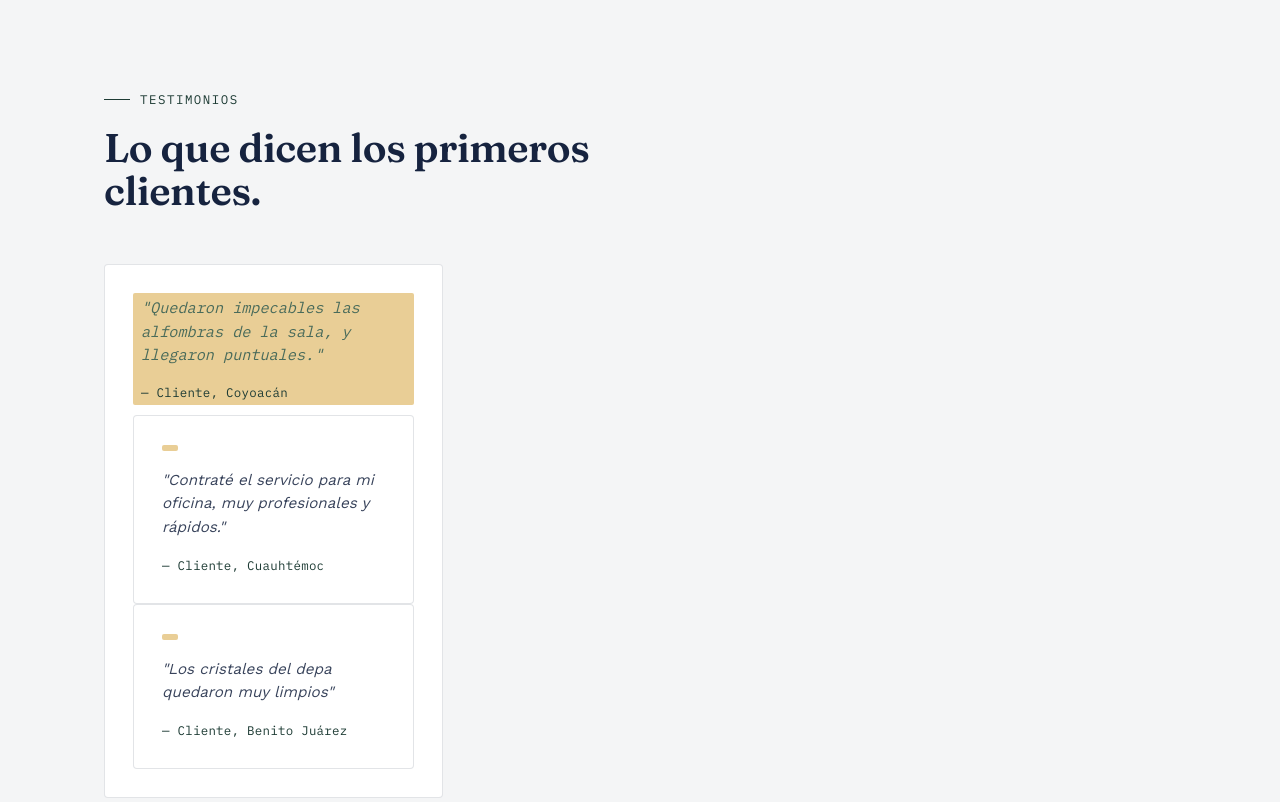
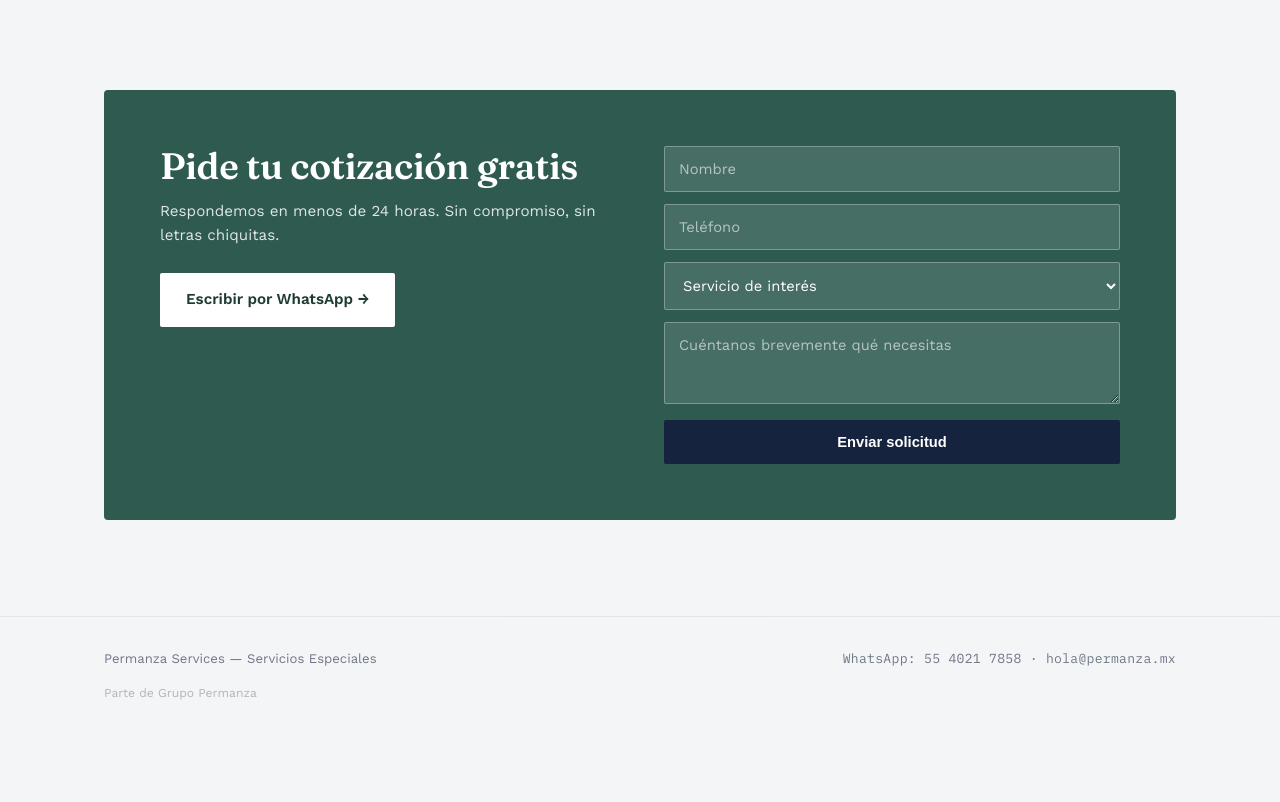
Before and after one commit to Nem12-a11y/Permanza-web, a plain HTML site: page index.html in a window 1280 px wide. Shown: the part 2380-3182 px from the top of the page. After the commit the page ends 3114 px from the top, so only its background shows below. Drawn offline with nearby package versions, Linux system fonts and the light colour scheme.

Commit message:
Update index.html

```diff
--- a/index.html
+++ b/index.html
@@ -302,32 +302,7 @@
       </div>
     </div>
   </div>
-</section>
 
-<section id="testimonios">
-  <div class="wrap">
-    <div class="section-head">
-      <div class="eyebrow">Testimonios</div>
-      <h2>Lo que dicen los primeros clientes.</h2>
-    </div>
-    <div class="testi-grid">
-      <div class="testi">
-        <div class="placeholder-note"</div>
-        <p>"Quedaron impecables las alfombras de la sala, y llegaron puntuales."</p>
-        <div class="who mono">— Cliente, Coyoacán</div>
-      </div>
-      <div class="testi">
-        <div class="placeholder-note"></div>
-        <p>"Contraté el servicio para mi oficina, muy profesionales y rápidos."</p>
-        <div class="who mono">— Cliente, Cuauhtémoc</div>
-      </div>
-      <div class="testi">
-        <div class="placeholder-note"></div>
-        <p>"Los cristales del depa quedaron muy limpios"</p>
-        <div class="who mono">— Cliente, Benito Juárez</div>
-      </div>
-    </div>
-  </div>
 </section>
 
 <section id="contacto">
```
